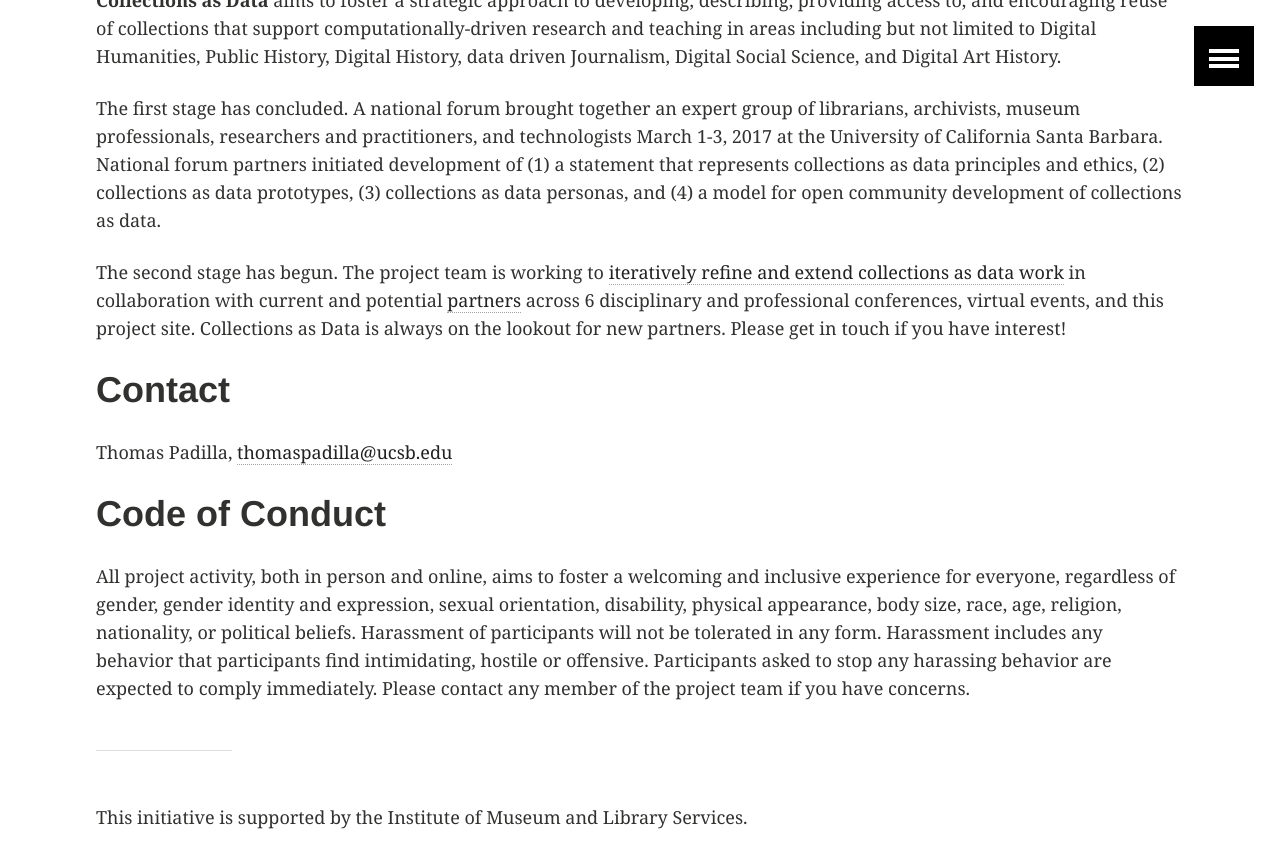
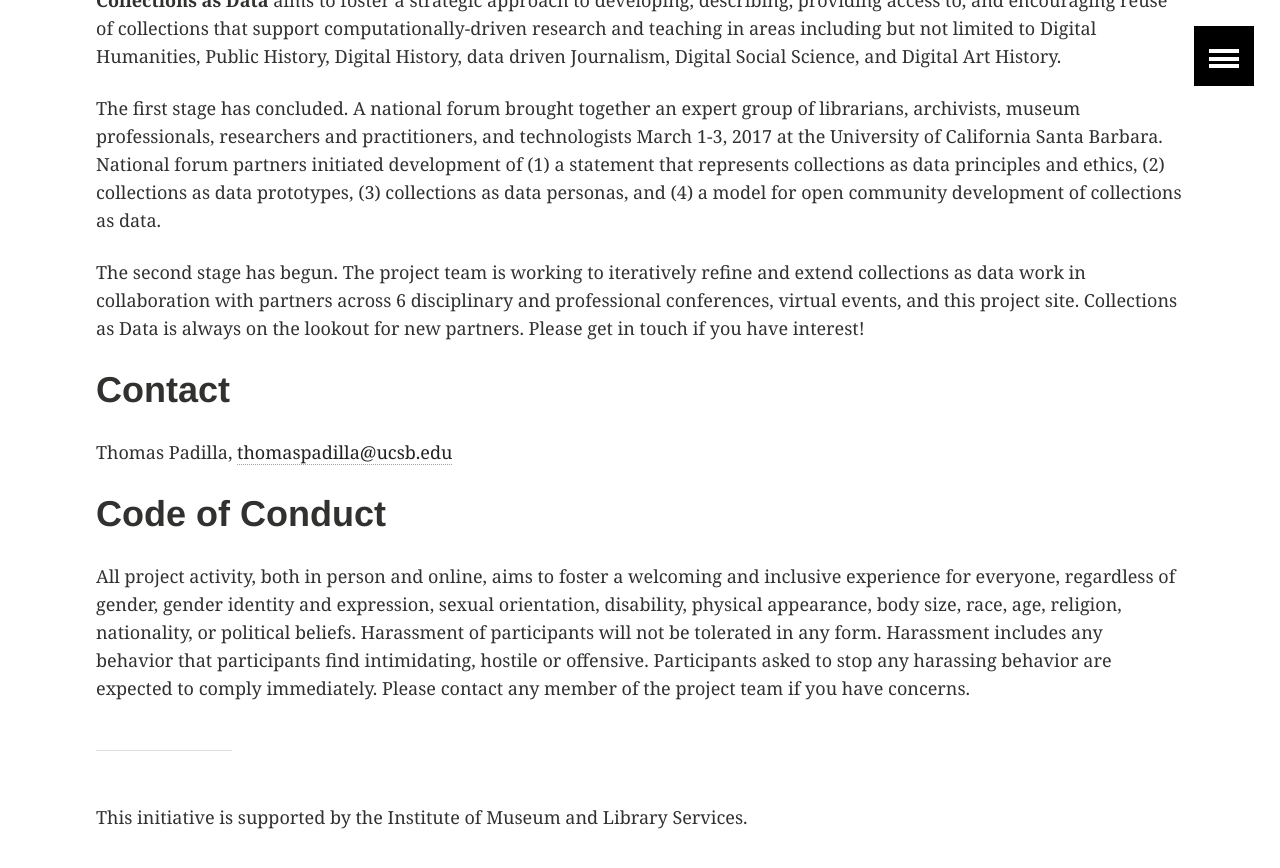
Before and after one commit to collectionsasdata/collectionsasdata.github.io, a Jekyll site: the page built from index.md, in a window 1280 px wide and 900 px high, scrolled down 512 px. Shown: the top 868 px of the window. Built offline with Jekyll 4.4.1, drawn with Linux system fonts in a browser that asks for light colours.

Commit message:
Update index.md

```diff
--- a/index.md
+++ b/index.md
@@ -9,7 +9,7 @@
 
 The first stage has concluded. A national forum brought together an expert group of librarians, archivists, museum professionals, researchers and practitioners, and technologists March 1-3, 2017 at the University of California Santa Barbara. National forum partners initiated development of (1) a statement that represents collections as data principles and ethics, (2) collections as data prototypes, (3) collections as data personas, and (4) a model for open community development of collections as data.
 
-The second stage has begun. The project team is working to [iteratively refine and extend collections as data work](https://collectionsasdata.github.io/events/) in collaboration with current and potential [partners](https://collectionsasdata.github.io/partners/) across 6 disciplinary and professional conferences, virtual events, and this project site. Collections as Data is always on the lookout for new partners. Please get in touch if you have interest!
+The second stage has begun. The project team is working to iteratively refine and extend collections as data work in collaboration with partners across 6 disciplinary and professional conferences, virtual events, and this project site. Collections as Data is always on the lookout for new partners. Please get in touch if you have interest!
 
 
 
```
